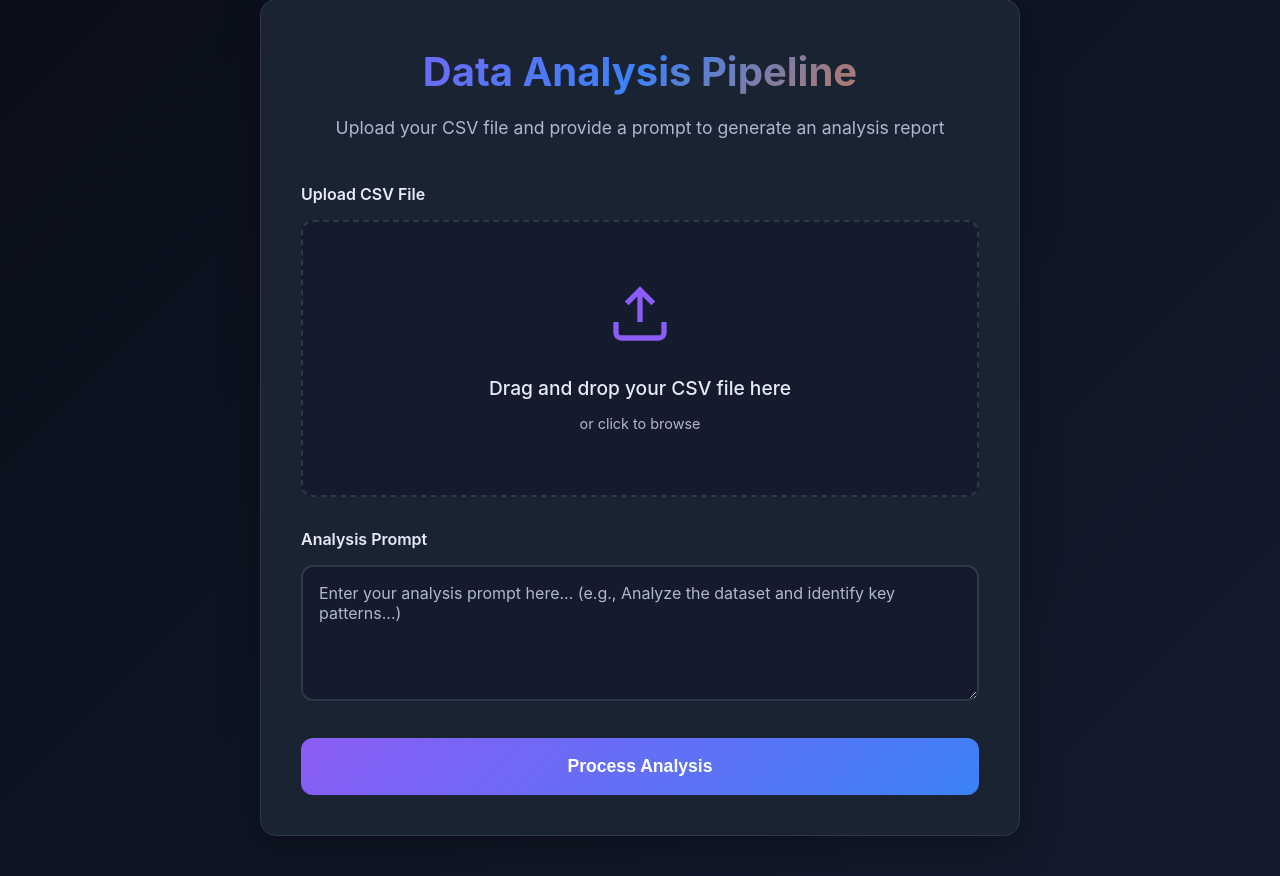
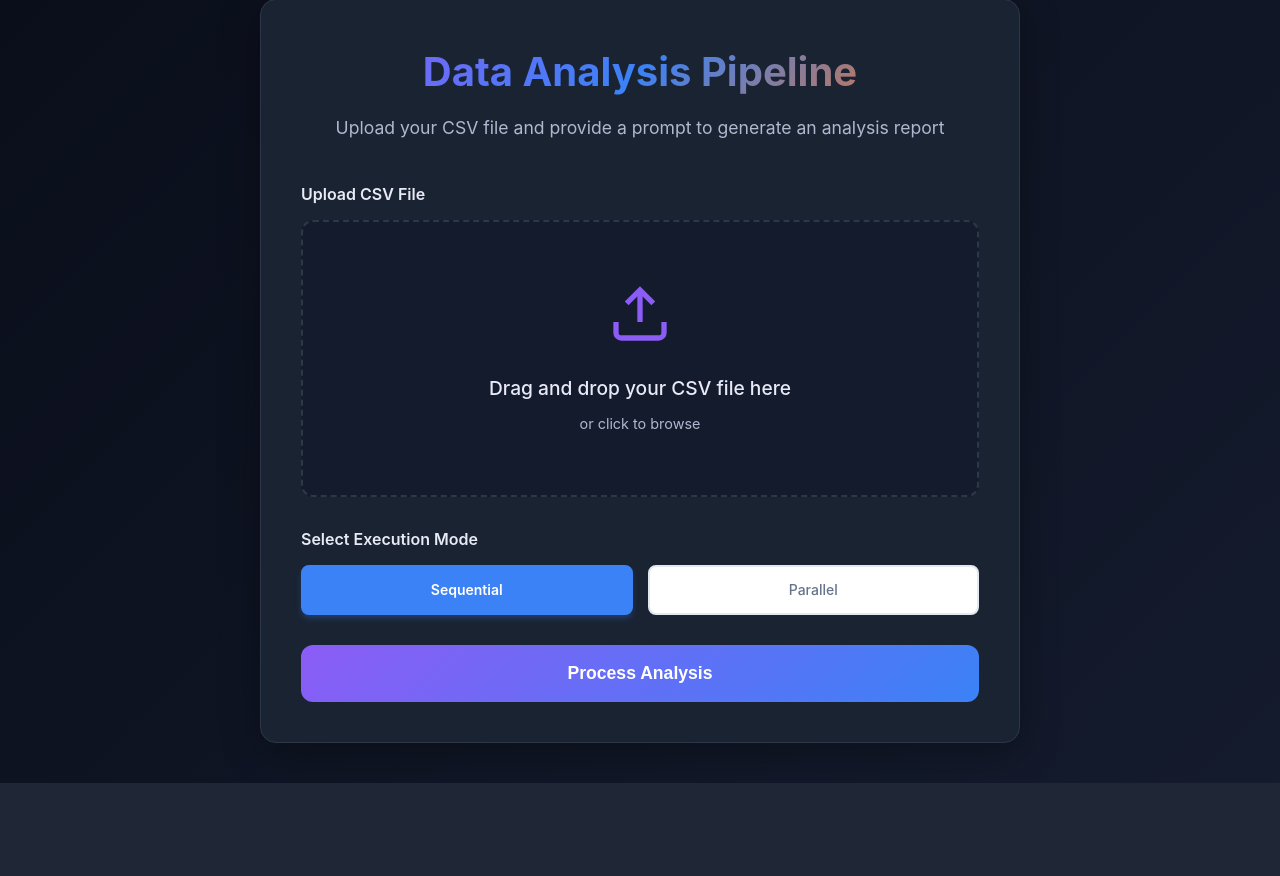
Before and after one commit to Kutyl87/NLP_2025Z, a Flask app: page / in a window 1280 px wide. Shown: the part 41-917 px from the top of the page. After the commit the page ends 824 px from the top, so only its background shows below. Run offline with Flask 3, Linux system fonts and the light colour scheme; some libraries are stand-ins or nearby versions.

Commit message:
feat: update front with 2 buttons

```diff
--- a/app.py
+++ b/app.py
@@ -4,7 +4,13 @@ import os
 from werkzeug.utils import secure_filename
 from flask import Flask, render_template, request, send_file, jsonify
 
-from core.orchestrator import Orchestrator
+from agents.analyst import AnalystAgent
+from agents.assemble import AssemblerAgent
+from agents.critic import CriticAgent, CriticVisAgent, CriticRepAgent
+from agents.report import ReportAgent, ReportParallelAgent
+from agents.visualizer import VisualizationAgent, VisualizationParallelAgent
+from core.orchestrator_parallel import ParallelOrchestrator
+from core.orchestrator_sequential import OrchestratorSequential
 from utils.utils import ensure_dirs, allowed_file
 from utils.app_utils import embed_images_in_markdown, convert_markdown_to_html
 
@@ -33,7 +39,6 @@ def process():
             return jsonify({'error': 'No file provided'}), 400
 
         file = request.files['file']
-        prompt = request.form.get('prompt', '').strip()
 
         if file.filename == '':
             return jsonify({'error': 'No file selected'}), 400
@@ -41,15 +46,29 @@ def process():
         if not allowed_file(file.filename, app.config['ALLOWED_EXTENSIONS']):
             return jsonify({'error': 'Only CSV files are allowed'}), 400
 
-        if not prompt:
-            return jsonify({'error': 'Prompt is required'}), 400
 
         filename = secure_filename(file.filename)
         file_path = os.path.join(app.config['UPLOAD_FOLDER'], filename)
         file.save(file_path)
+        mode = request.form.get('execution_mode', 'seq')
+        if mode == 'seq':
+            orch = OrchestratorSequential(
+                analyst=AnalystAgent(),
+                visualizer=VisualizationAgent(),
+                critic=CriticAgent(),
+                reporter=ReportAgent()
+            )
+        elif mode == 'par':
+            orch = ParallelOrchestrator(
+                analyst=AnalystAgent(),
+                visualizer=VisualizationParallelAgent(),
+                critic_vis=CriticVisAgent(),
+                critic_rep=CriticRepAgent(),
+                reporter=ReportParallelAgent(),
+                assembler=AssemblerAgent()
+            )
 
-        orch = Orchestrator(data_path=file_path)
-        result = orch.run(input_text=prompt, data_path=file_path)
+        result = orch.run(data_path=file_path)
 
         report_md_path = result.get('report_path')
         if not report_md_path or not os.path.exists(report_md_path):
@@ -95,4 +114,4 @@ def download_file(filename: str):
 
 
 if __name__ == '__main__':
-    app.run(debug=True, host='0.0.0.0', port=5000)
+    app.run(debug=True, host='0.0.0.0', port=3000)
--- a/static/style.css
+++ b/static/style.css
@@ -457,3 +457,55 @@ body {
         max-width: none;
     }
 }
+
+.radio-group {
+    display: flex;
+    flex-direction: row;
+    gap: 15px;
+    margin-top: 10px;
+}
+
+.radio-option {
+    flex: 1;
+    display: flex;
+    align-items: center;
+    justify-content: center;
+    padding: 12px;
+    border: 2px solid #e2e8f0;
+    border-radius: 8px;
+    cursor: pointer;
+    background-color: white;
+    transition: all 0.2s ease;
+    text-align: center;
+}
+
+.radio-option input[type="radio"] {
+    display: none;
+}
+
+.radio-text {
+    font-size: 14px;
+    font-weight: 500;
+    color: #64748b;
+    transition: color 0.2s;
+}
+
+
+.radio-option:hover {
+    border-color: #3b82f6;
+    background-color: #f0f9ff;
+}
+.radio-option:hover .radio-text {
+    color: #3b82f6;
+}
+
+.radio-option:has(input[type="radio"]:checked) {
+    background-color: #3b82f6;
+    border-color: #3b82f6;
+    box-shadow: 0 4px 6px -1px rgba(59, 130, 246, 0.3);
+}
+
+.radio-option:has(input[type="radio"]:checked) .radio-text {
+    color: white;
+    font-weight: 600;
+}
--- a/templates/index.html
+++ b/templates/index.html
@@ -34,17 +34,20 @@
                     </div>
                 </div>
 
-                <!-- Prompt Input -->
                 <div class="input-section">
-                    <label for="promptInput" class="input-label">Analysis Prompt</label>
-                    <textarea
-                        id="promptInput"
-                        name="prompt"
-                        class="prompt-input"
-                        placeholder="Enter your analysis prompt here... (e.g., Analyze the dataset and identify key patterns...)"
-                        required
-                        rows="5"
-                    ></textarea>
+                    <label class="input-label">Select Execution Mode</label>
+
+                    <div class="radio-group">
+                        <label class="radio-option">
+                            <input type="radio" name="execution_mode" value="seq" checked>
+                            <span class="radio-text">Sequential</span>
+                        </label>
+
+                        <label class="radio-option">
+                            <input type="radio" name="execution_mode" value="par">
+                            <span class="radio-text">Parallel</span>
+                        </label>
+                    </div>
                 </div>
 
                 <!-- Submit Button -->
@@ -175,12 +178,6 @@
             e.preventDefault();
 
             const formData = new FormData(uploadForm);
-            const prompt = formData.get('prompt').trim();
-
-            if (!prompt) {
-                showError('Please enter a prompt');
-                return;
-            }
 
             // Show loading state
             submitBtn.disabled = true;
@@ -197,10 +194,8 @@
                 const data = await response.json();
 
                 if (response.ok && data.success) {
-                    // Show results
                     document.getElementById('resultMessage').textContent = data.message;
 
-                    // Show HTML download button if available
                     if (data.report_html_filename) {
                         downloadHtmlLink.href = `/download/${data.report_html_filename}`;
                         downloadHtmlLink.style.display = 'inline-block';
@@ -208,7 +203,6 @@
                         downloadHtmlLink.style.display = 'none';
                     }
 
-                    // Show Markdown download button if available
                     if (data.report_md_filename) {
                         downloadMdLink.href = `/download/${data.report_md_filename}`;
                         downloadMdLink.style.display = 'inline-block';
@@ -224,7 +218,6 @@
             } catch (error) {
                 showError('Network error: ' + error.message);
             } finally {
-                // Reset loading state
                 submitBtn.disabled = false;
                 submitText.style.display = 'block';
                 spinner.style.display = 'none';
```
